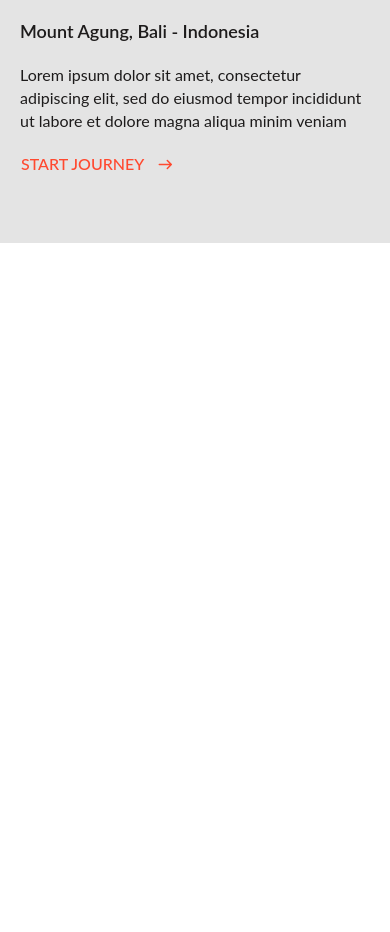
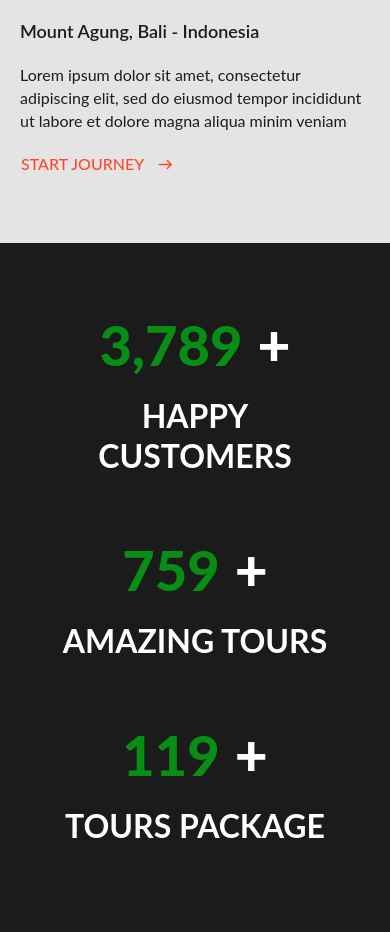
Before and after one commit to BigHeadliner/travel-agency-website, a website: page app/index.html in a window 390 px wide. Shown: the part 2764-3696 px from the top of the page. Before the commit the page ends 3007 px from the top, so only its background shows below. Drawn offline with Linux system fonts and the light colour scheme.

Commit message:
statistics section responsive

```diff
--- a/app/index.html
+++ b/app/index.html
@@ -123,7 +123,7 @@
         </div>
     </section>
 
-    <!-- <section class="statistics">
+     <section class="statistics">
         <div class="container">
             <div class="statistics__inner">
                 <div class="statistics__item">
@@ -143,6 +143,7 @@
             </div>
         </div>
     </section>
+    <!--
     <section class="about">
        <div class="container">
         <div class="about__inner">
--- a/app/scss/_media.scss
+++ b/app/scss/_media.scss
@@ -22,6 +22,19 @@
 
   .tour .casual-btn {
     padding: 20px 20px;
+  }
+
+
+//----- statistics -----//
+
+  .statistics__inner {
+      display: flex;
+      flex-wrap: wrap;
+      justify-content: center;
+  }
+
+  .statistics__item {
+      margin: 40px;
   }
 
  }
@@ -196,6 +209,12 @@
     margin-bottom: 25px;
   }
 
+//----- statistics -----//
+
+  .statistics__title{
+    line-height: 40px;
+  }
+
 }
 
 @media(max-width: 395px) {
```
Also changed, not shown: app/css/style.min.css.
